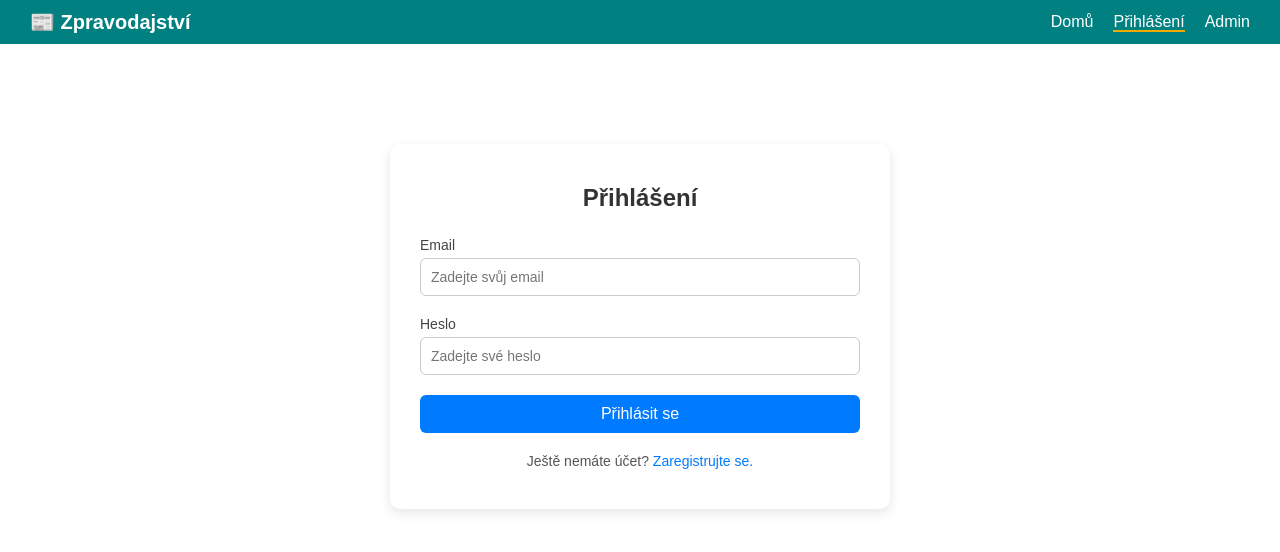
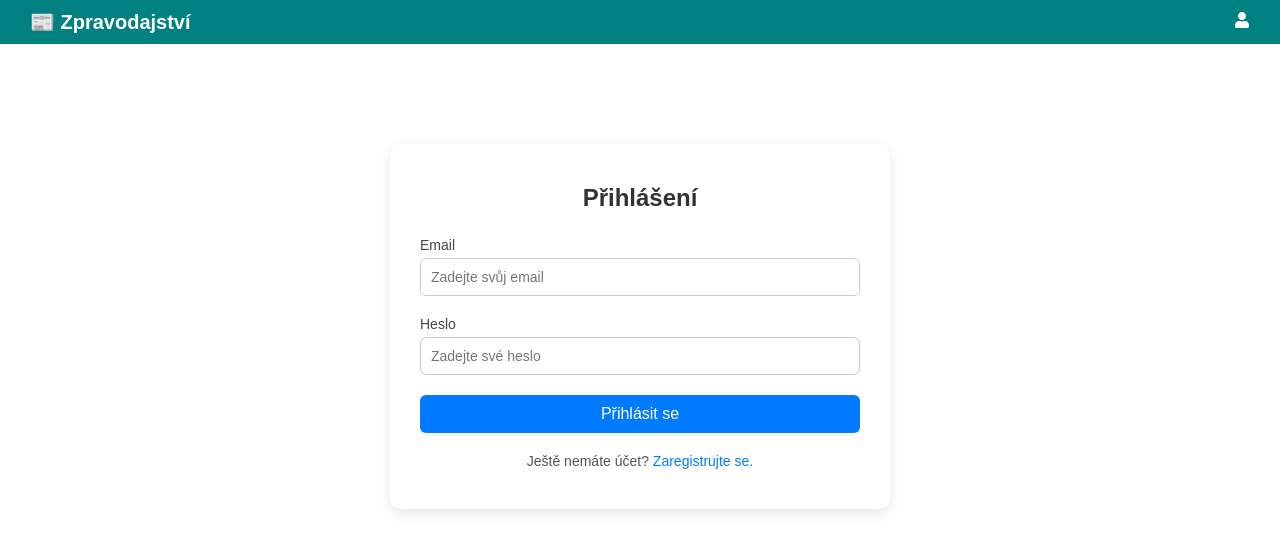
Before and after one commit to hopperW12/Newspoint, a React (Vite) app in the folder newspoint.client/: page /login in a window 1280 px wide. Shown: the top 552 px of the page. Built offline with nearby package versions, Linux system fonts and the light colour scheme.

Commit message:
login frontend logic

```diff
--- a/newspoint.client/package.json
+++ b/newspoint.client/package.json
@@ -10,8 +10,10 @@
     "preview": "vite preview"
   },
   "dependencies": {
+    "jwt-decode": "^4.0.0",
     "react": "^19.1.1",
     "react-dom": "^19.1.1",
+    "react-icons": "^5.5.0",
     "react-router-dom": "^7.9.4"
   },
   "devDependencies": {
--- a/newspoint.client/src/assets/styles/index.css
+++ b/newspoint.client/src/assets/styles/index.css
@@ -46,13 +46,19 @@ img {
   font-weight: 500;
 }
 
-/* Aktivní stránka */
-.navbar-links a.active {
-  border-bottom: 2px solid #f2a900;
+.navbar-links a:hover {
+  color: #f2a900;
 }
 
-.navbar-links a:hover {
-  color: #f2a900;
+.user-links {
+  display: flex;
+  gap: 20px;
+}
+
+.logout-btn {
+  outline: none;
+  cursor: pointer;
+  border: none;
 }
 
 /* Mobile responsive */
--- a/newspoint.client/src/components/Login.jsx
+++ b/newspoint.client/src/components/Login.jsx
@@ -1,7 +1,9 @@
 import { useState, useEffect } from "react";
 import { Link } from "react-router-dom";
+import { useNavigate } from "react-router-dom";
 
 const Login = () => {
+  const navigate = useNavigate();
   const [email, setEmail] = useState("");
   const [password, setPassword] = useState("");
   const [error, setError] = useState("");
@@ -21,7 +23,9 @@ const Login = () => {
 
       const data = await res.json();
       localStorage.setItem("jwt", data.token);
-      alert("Login successful!");
+
+      navigate("/");
+      window.location.reload();
     } catch (err) {
       setError(err.message);
     }
--- a/newspoint.client/src/components/Navbar.jsx
+++ b/newspoint.client/src/components/Navbar.jsx
@@ -1,24 +1,35 @@
-import React from "react";
+import { useContext } from "react";
 import { NavLink, Link } from "react-router-dom";
+import { FaUser } from "react-icons/fa";
+import { IoIosLogOut } from "react-icons/io";
+import { IoLogOut } from "react-icons/io5";
+import { AuthContext } from "../context/AuthContext";
 
 const Navbar = () => {
+  const { user, logout } = useContext(AuthContext);
+  console.log(user);
+
   return (
     <nav className="navbar">
       <div className="navbar-logo">
         <Link to="/">📰 Zpravodajství</Link>
       </div>
       <ul className="navbar-links">
-        <li>
-          <NavLink to="/" end>
-            Domů
-          </NavLink>
-        </li>
-        <li>
-          <NavLink to="/login">Přihlášení</NavLink>
-        </li>
-        <li>
-          <NavLink to="/admin">Admin</NavLink>
-        </li>
+        {user ? (
+          <div className="user-links">
+            <p>{user.unique_name}</p>
+            <IoLogOut
+              onClick={logout}
+              style={{ cursor: "pointer", fontSize: "20px" }}
+            />
+          </div>
+        ) : (
+          <li>
+            <NavLink to="/login">
+              <FaUser />
+            </NavLink>
+          </li>
+        )}
       </ul>
     </nav>
   );
--- a/newspoint.client/src/components/Register.jsx
+++ b/newspoint.client/src/components/Register.jsx
@@ -1,8 +1,9 @@
 import { useState, useEffect } from "react";
-import { Link } from "react-router-dom";
+import { Link, useNavigate } from "react-router-dom";
 import "../assets/styles/pages/RegisterPage.css";
 
 const Register = () => {
+  const navigate = useNavigate();
   const [firstName, setFirstName] = useState("");
   const [lastName, setLastName] = useState("");
   const [email, setEmail] = useState("");
@@ -34,11 +35,15 @@ const Register = () => {
       localStorage.setItem("jwt", data.token);
 
       setSuccess("Účet byl úspěšně vytvořen.");
+
       setFirstName("");
       setLastName("");
       setEmail("");
       setPassword("");
       setConfirmPassword("");
+
+      navigate("/");
+      window.location.reload();
     } catch (err) {
       setError(err.message);
     }
--- /dev/null
+++ b/newspoint.client/src/context/AuthContext.jsx
@@ -0,0 +1,42 @@
+import { createContext, useState, useEffect } from "react";
+import { jwtDecode } from "jwt-decode"; // npm i jwt-decode
+
+export const AuthContext = createContext();
+
+export const AuthProvider = ({ children }) => {
+  const [jwt, setJwt] = useState(localStorage.getItem("jwt"));
+  const [user, setUser] = useState(() => {
+    const storedJwt = localStorage.getItem("jwt");
+    if (storedJwt) {
+      try {
+        return jwtDecode(storedJwt);
+      } catch {
+        return null;
+      }
+    }
+    return null;
+  });
+
+  useEffect(() => {
+    if (jwt) {
+      localStorage.setItem("jwt", jwt);
+      try {
+        setUser(jwtDecode(jwt));
+      } catch {
+        setUser(null);
+      }
+    } else {
+      localStorage.removeItem("jwt");
+      setUser(null);
+    }
+  }, [jwt]);
+
+  const login = (newJwt) => setJwt(newJwt);
+  const logout = () => setJwt(null);
+
+  return (
+    <AuthContext.Provider value={{ jwt, user, login, logout }}>
+      {children}
+    </AuthContext.Provider>
+  );
+};
--- a/newspoint.client/src/main.jsx
+++ b/newspoint.client/src/main.jsx
@@ -2,9 +2,12 @@ import { StrictMode } from "react";
 import { createRoot } from "react-dom/client";
 import "./assets/styles/index.css";
 import App from "./App.jsx";
+import { AuthProvider } from "./context/AuthContext.jsx";
 
 createRoot(document.getElementById("root")).render(
   <StrictMode>
-    <App />
+    <AuthProvider>
+      <App />
+    </AuthProvider>
   </StrictMode>
 );
```
Also changed, not shown: newspoint.client/src/ProtectedRoute.jsx (added, +13 -0 lines), 1 other file (tests, documents, lock files or other folders).
